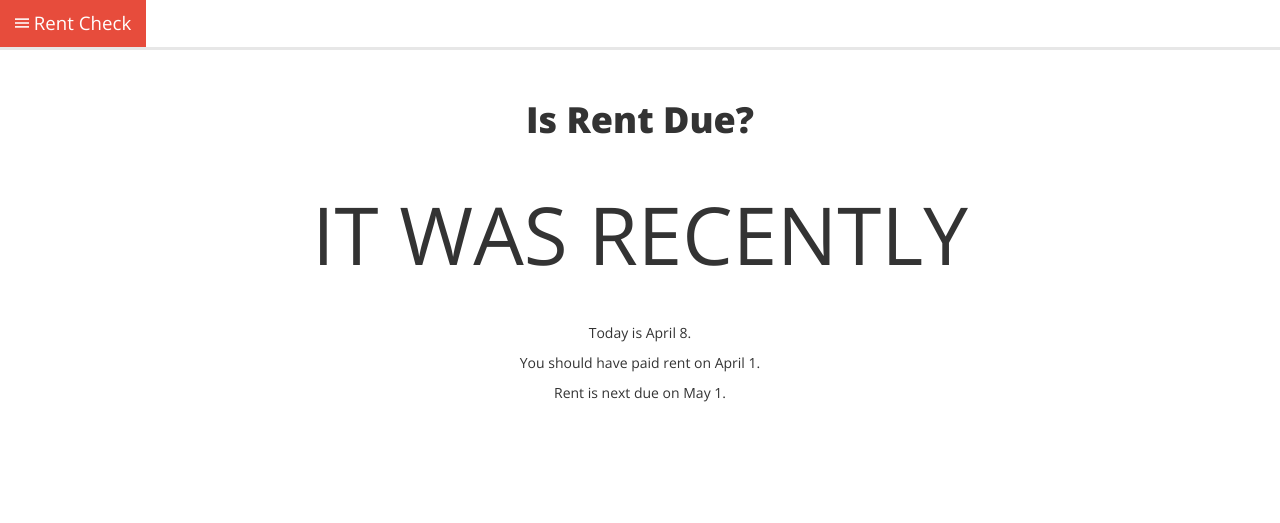
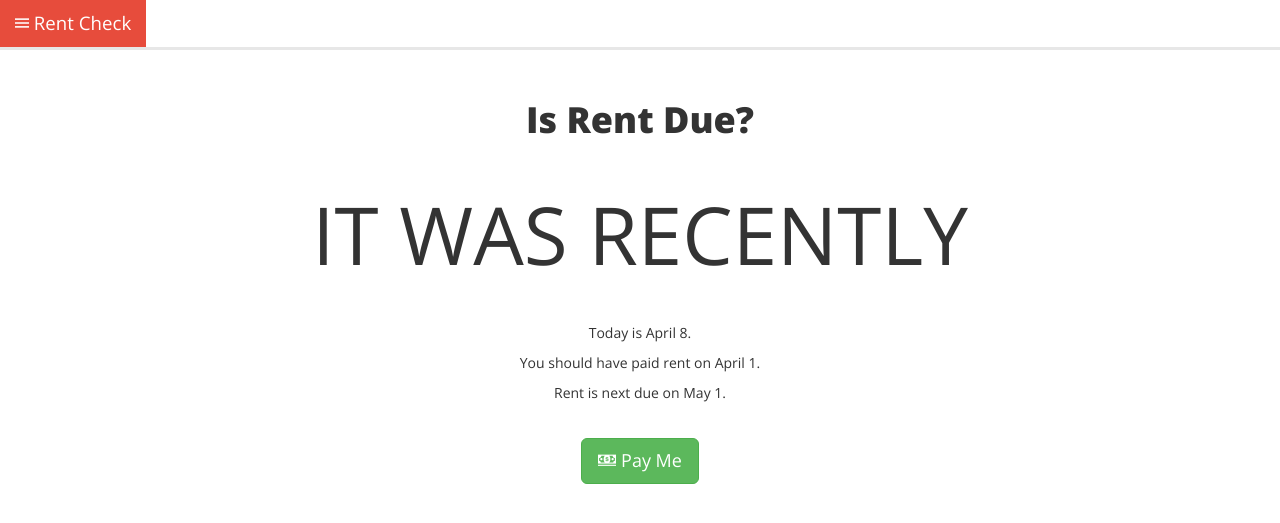
Before and after one commit to brettrowley/brettrowley.github.io, a Jekyll site: the page built from coding/rent/index.html, in a window 1280 px wide. Shown: the top 523 px of the page. Built offline with Jekyll 4.4.1, drawn with Linux system fonts in a browser that asks for light colours; some web fonts are replaced; comment, search, counter and statistics services are not loaded.

Commit message:
Different Venmo method

```diff
--- a/coding/rent/index.html
+++ b/coding/rent/index.html
@@ -4,10 +4,16 @@ title: Rent Check
 ---
 
 	<style>
+	/*body{background: #27ae60; color: white;}*/
+
 	h1#result{
 		font-weight: 300;
 		font-size: 80px;
 		padding: 30px 0px;
+	}
+
+	@media screen and (max-width: 768px){
+		h1#result{font-size:60px;}
 	}
 	</style>
 
@@ -47,19 +53,17 @@ title: Rent Check
 
 	})
 	</script>
-
-	<script src='https://platform.venmo.com/sdk.js'></script>
 </head>
 <body>
 	<div class="container center-container" style="padding: 30px 0px">
-		<h1 style="text-transform: capitalize">Is Rent Due?</h1>
+		<h1 style="text-transform: capitalize;">Is Rent Due?</h1>
 		<h1 id="result"></h1>
 
 		<p style="margin-bottom: 30px; line-height: 30px;">Today is <span class="this-month">month</span> <span class="day">day</span>.<br>
 		You should have paid rent on <span class="this-month">month</span> 1.<br>
 		Rent is next due on <span class="next-month">month</span> 1.</p>
 
-		<a class="venmo-pay-button" data-recipient-id="989725385031680280"></a>
+		<a class="btn btn-success btn-lg" href="https://venmo.com/?txn=pay&recipients=989725385031680280&note=Rent&audience=private" style="color: white"><i class="ion-cash" style="margin-right: 5px"></i>Pay Me</a>
 
 	</div>
 </body>
```
